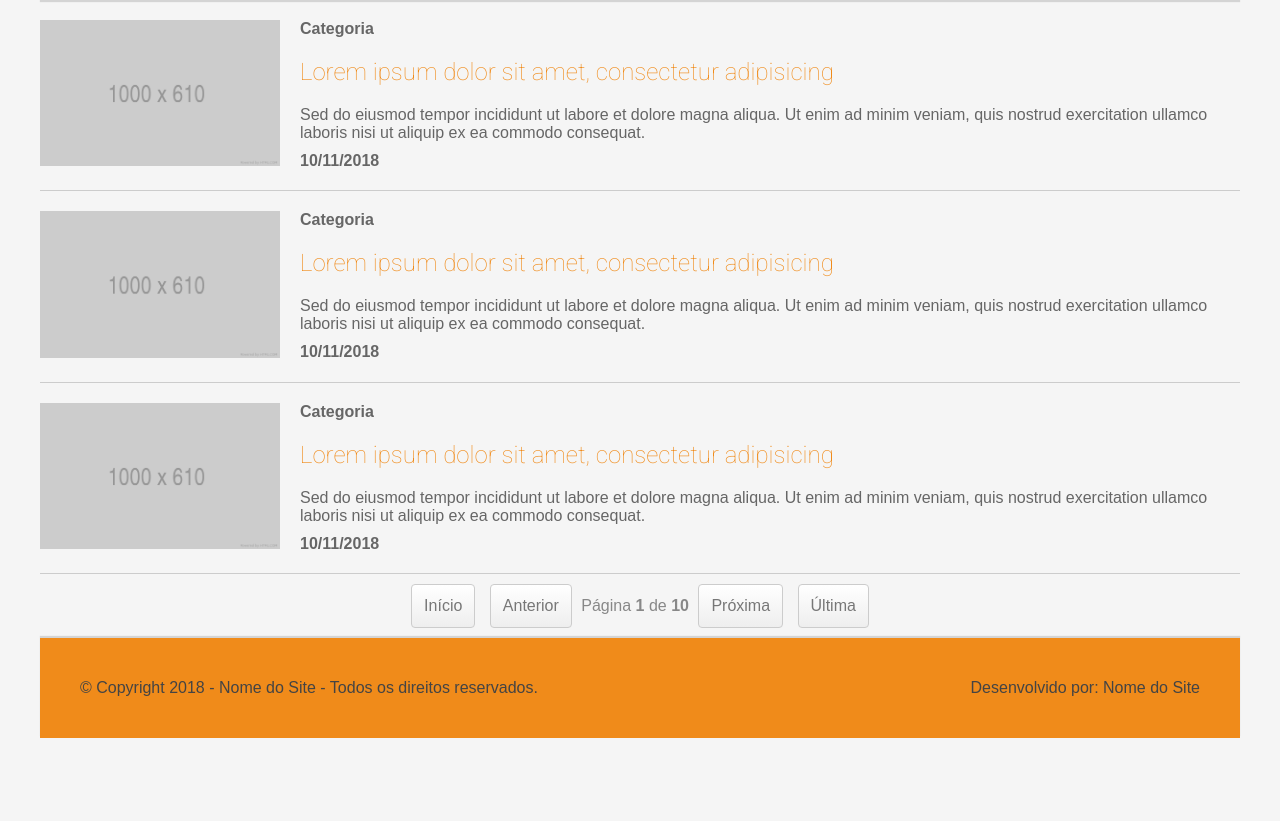
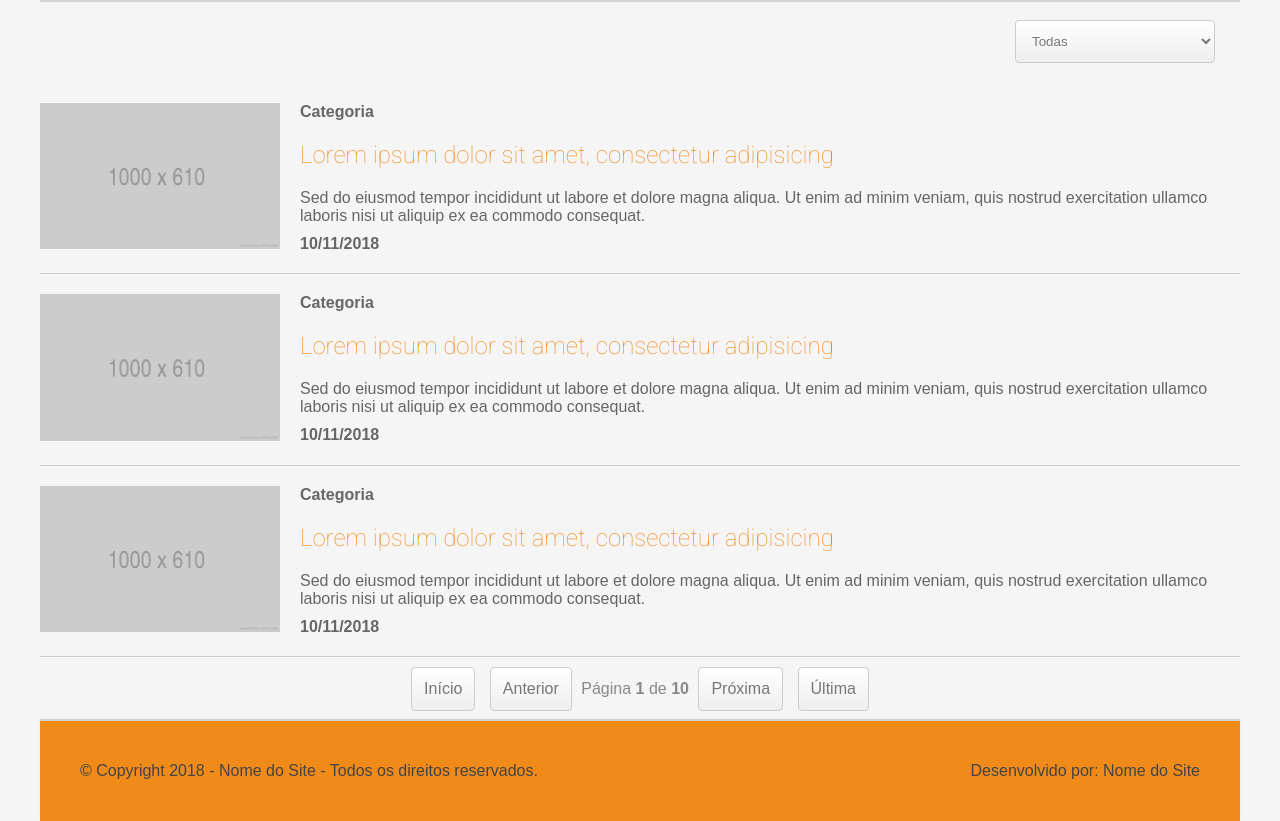
Before and after one commit to matheus-crivellari/Noticias, a PHP site: page /noticias.php in a window 1280 px wide. Shown: the part 178-999 px from the top of the page. Before the commit the page ends 916 px from the top, so only its background shows below. Run offline with PHP 8.4, Linux system fonts and the light colour scheme.

Commit message:
Adicionado seletor de categoria na pagina de noticias.

```diff
--- a/assets/style/style.css
+++ b/assets/style/style.css
@@ -158,6 +158,11 @@ li{
 }
 
 /* Conteúdo do site */
+section#seletor{
+	padding: 20px;
+    text-align: right;
+}
+
 #comuns{
 	width: 100%;
 	height: auto;
@@ -323,7 +328,7 @@ li{
 	color: #888;
 }
 
-a.button{
+a.button, select#categoria{
 	display: inline-block;
 	padding: 12px;
 	border: solid 1px #ccc;
@@ -332,6 +337,10 @@ a.button{
 	text-decoration: none;
 	color: #777;
 	background: linear-gradient(to bottom, #fff 0%,#eee 100%);
+}
+
+select#categoria{
+	width: 200px;
 }
 
 a.button:hover{
--- a/noticias.php
+++ b/noticias.php
@@ -1,3 +1,6 @@
+<?php
+$categoriaid = isset($_GET['categoria']) ? $_GET['categoria'] : 0;
+?>
 <!DOCTYPE html>
 <html lang="pt_br">
 <head>
@@ -12,7 +15,18 @@
 	<div id="principal">
 		<?php require_once 'php/header.php' ?>
 		<main>
-			<!-- Notícias comuns -->
+			<!-- Seletor de seções -->
+			<section id="seletor">
+				<form action="" method="GET">
+					<select name="categoria" id="categoria" onchange="form.submit()">
+						<option value="0" <?= $categoriaid == 0 ? 'selected' : null ?>>Todas</option>
+						<option value="1" <?= $categoriaid == 1 ? 'selected' : null ?>>Categoria 1</option>
+						<option value="2" <?= $categoriaid == 2 ? 'selected' : null ?>>Categoria 2</option>
+						<option value="3" <?= $categoriaid == 3 ? 'selected' : null ?>>Categoria 3</option>
+					</select>
+				</form>
+			</section>
+			<!-- Todas as notícias -->
 			<section id="comuns">
 				<?php for ($i=0;$i<3;$i++): ?>
 					<?php $link = 'detalhe.php'; ?>
```
